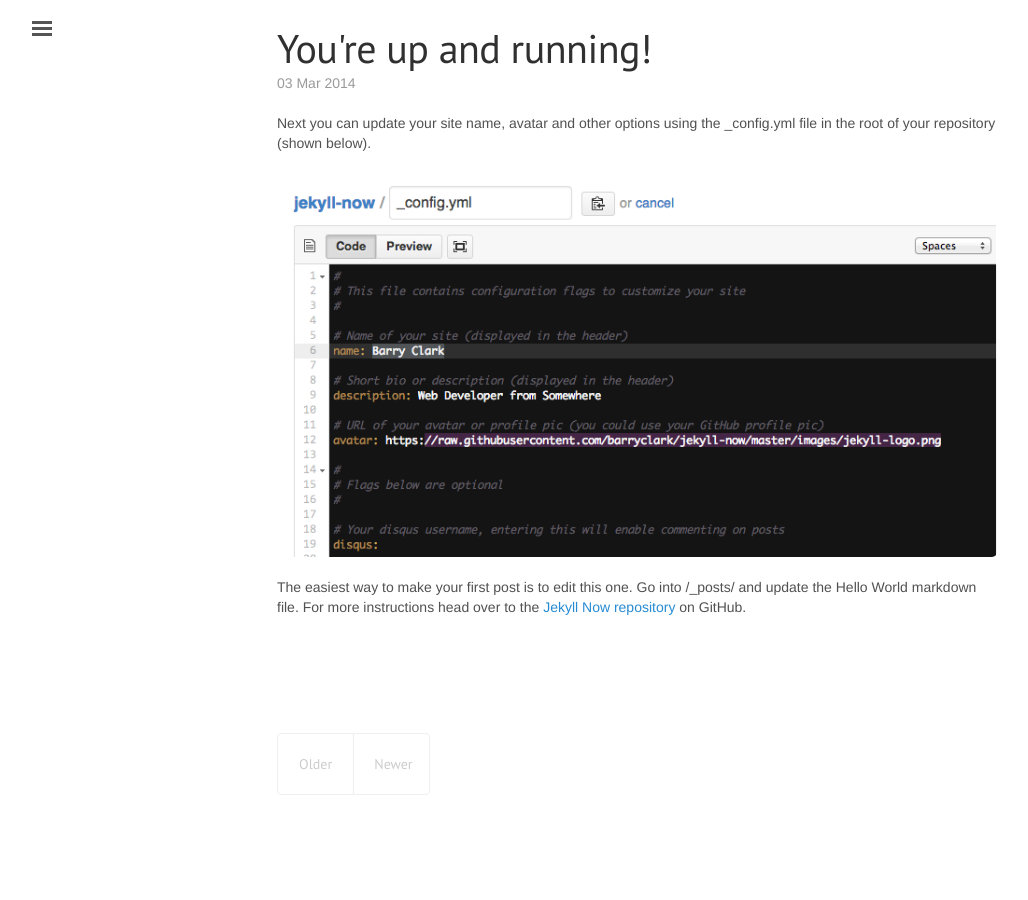
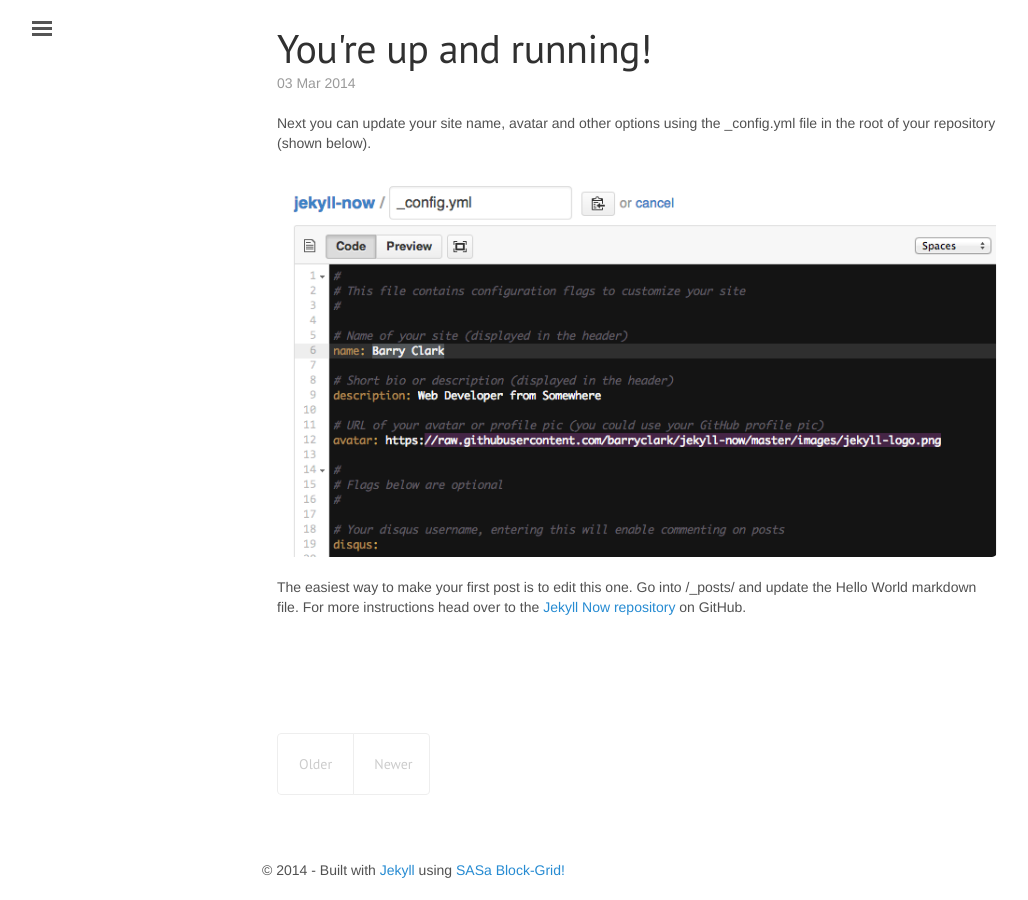
Before and after one commit to mpmendespt/mpmendespt.github.io, a Jekyll site: the page built from index.html, in a window 1280 px wide and 900 px high, scrolled down 1761 px. Shown: the whole window, without its empty margins (3-1031 px from the left). Built offline with Jekyll 4.4.1, drawn with Linux system fonts in a browser that asks for light colours; nearby versions of some CDN libraries; Markdown is read by kramdown in place of the engine named in the settings; the list of posts is cut into pages by our own code; before the commit the page ends 2621 px from its top, so only the background shows below that.

Commit message:
Test15...

```diff
--- /dev/null
+++ b/_includes/footer.html
@@ -0,0 +1,27 @@
+<footer>
+	<div class="container">
+		<div class="row">
+			<div class="col6">
+				<div class="copyright">
+					<!--Be nice and keep the copyright here! thanx.-->
+					&copy; 2014 - Built with <a href="http://jekyllrb.com/">Jekyll</a> using <a href="http://www.newaeonweb.com.br/sasa">SASa Block-Grid!</a>
+				</div>
+			</div>
+			<div class="col6">
+				<nav class="social-links">
+					<ul class="menu-list">
+						{% for link in site.social-links %}
+						<li>
+							<a target="{% if link.external %}_blank{% else %}_top{% endif %}" class="{{ link.icon }}" href="{{ link.url }}">{{ link.name }}</a>
+						</li>
+						{% endfor %}
+					</ul>
+				</nav>
+			</div>
+		</div>
+	</div>
+</footer>
+
+
+<!--Include Analytics, place your ID code on _config.yml file-->
+<!-- {% include ga.html %} -->
--- a/_layouts/default.html
+++ b/_layouts/default.html
@@ -46,7 +46,12 @@
 			</div>  <!--   row  -->
     </div> <!--   wrap  -->
 </div>  <!--   container-fluid   -->
+
     <label for="sidebar-checkbox" class="sidebar-toggle"></label>
+
+	<!--  ***************  -->
+	{% include footer.html %}
+	<!--  ***************  -->
 
     <script>
       (function(document) {
```
